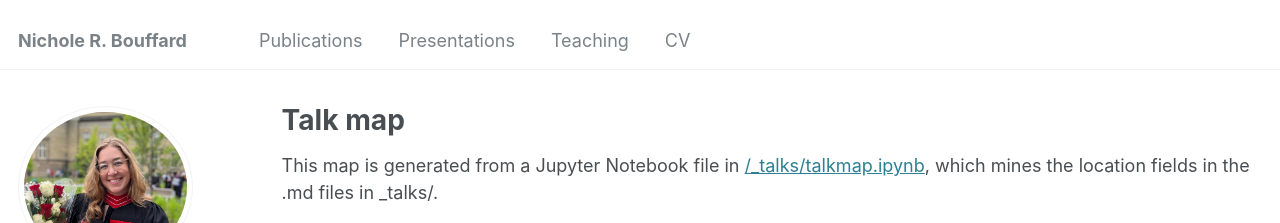
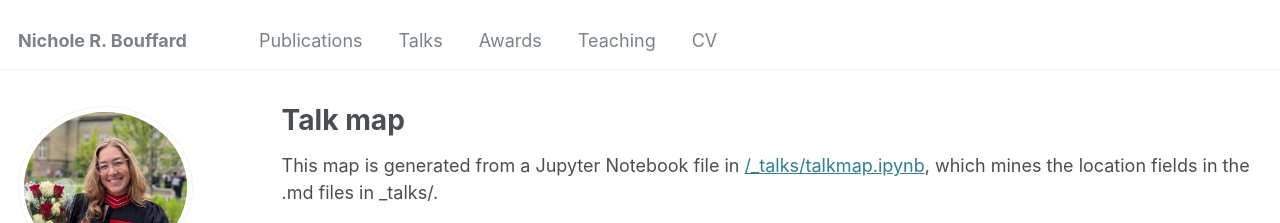
Before and after one commit to nrbouffard/nrbouffard.github.io, a Jekyll site: the page built from _pages/talkmap.html, in a window 1280 px wide. Shown: the top 223 px of the page. Built offline with Jekyll 4.4.1, drawn with Linux system fonts in a browser that asks for light colours; nearby versions of some CDN libraries; some web fonts are replaced.

Commit message:
Update navigation.yml

```diff
--- a/_data/navigation.yml
+++ b/_data/navigation.yml
@@ -8,8 +8,11 @@ main:
   - title: "Publications"
     url: /publications/
 
-  - title: "Presentations"
+  - title: "Talks"
     url: /talks/
+
+  - title: "Awards"
+    url: #/awards/
 
   - title: "Teaching"
     url: /teaching/
```
